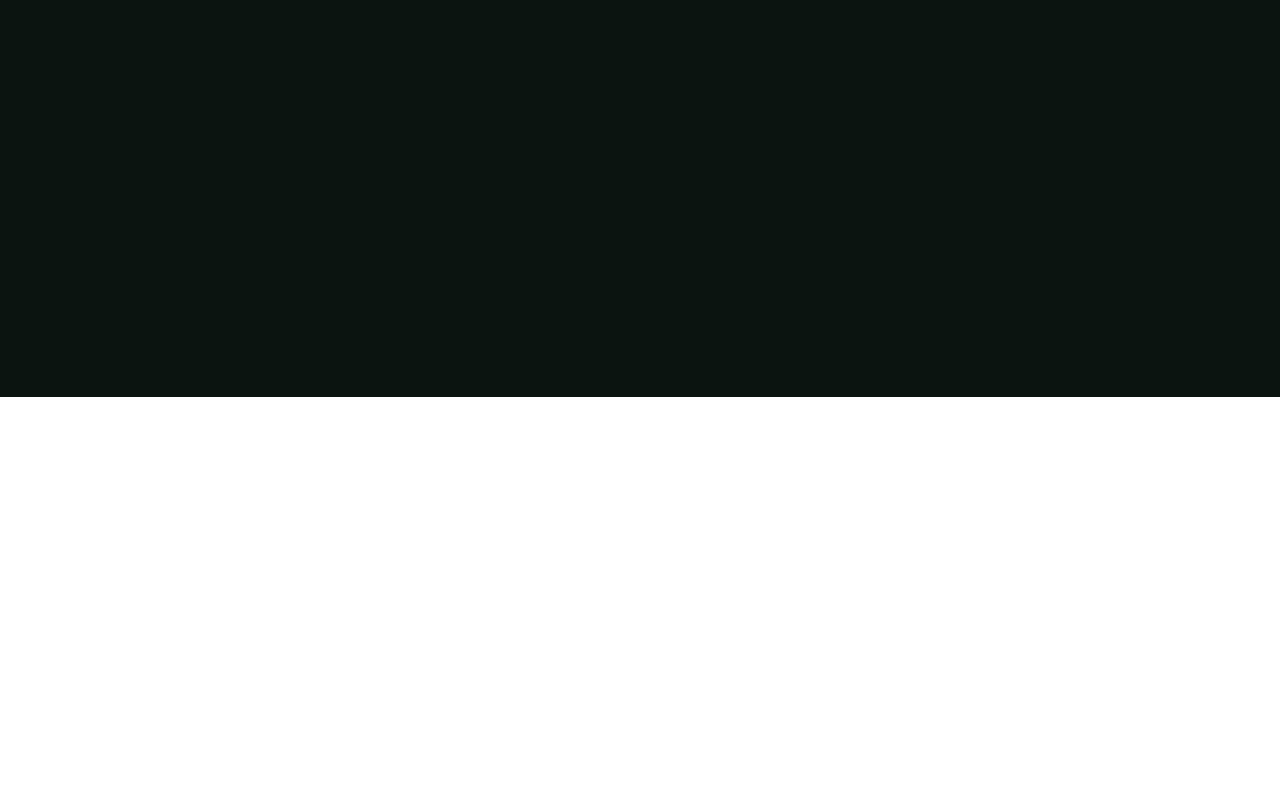
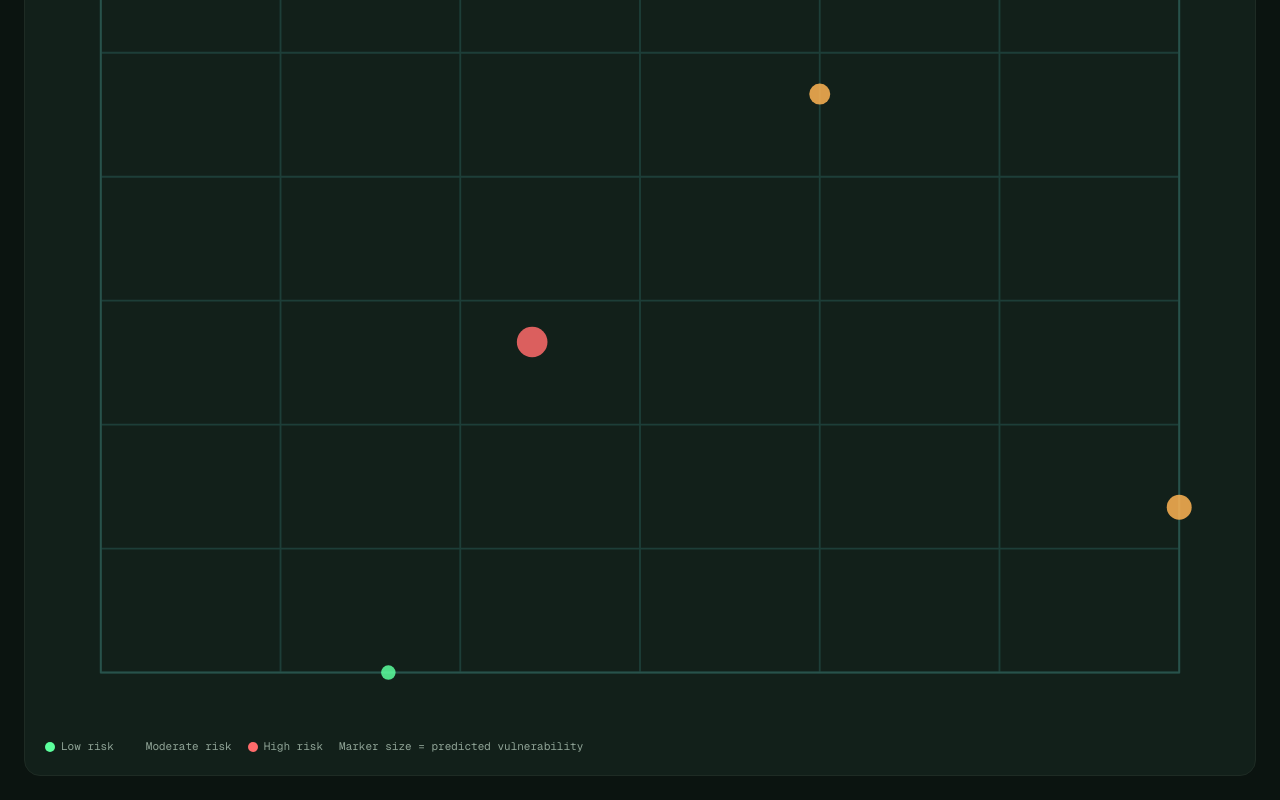
Before and after one commit to yuuhnna/AIHackathon2026_KADJA_AETHER, a Next.js app in the folder frontend/: page / in a window 1280 px wide. Shown: the part 403-1203 px from the top of the page. Before the commit the page ends 800 px from the top, so only its background shows below. Built offline with nearby package versions, Linux system fonts and the light colour scheme.

Commit message:
feat: add zone map

```diff
--- a/frontend/app/page.tsx
+++ b/frontend/app/page.tsx
@@ -1,6 +1,10 @@
+"use client";
+
+import { useState } from "react";
 import NavBar from "@/components/NavBar";
 import KpiRow from "@/components/KpiRow";
-import type { SummaryStats } from "@/lib/types";
+import ZoneMap from "@/components/ZoneMap";
+import type { SummaryStats, ZoneSummary } from "@/lib/types";
 
 const placeholderSummary: SummaryStats = {
   total_zones: 128,
@@ -9,12 +13,29 @@ const placeholderSummary: SummaryStats = {
   active_rehabilitation_count: 12,
 };
 
+const placeholderZones: ZoneSummary[] = [
+  { zone_id: "z1", lat: 10.72, lon: 122.56, vulnerability_score: 0.82, risk_class: "high" },
+  { zone_id: "z2", lat: 10.75, lon: 122.60, vulnerability_score: 0.45, risk_class: "moderate" },
+  { zone_id: "z3", lat: 10.68, lon: 122.54, vulnerability_score: 0.20, risk_class: "low" },
+  { zone_id: "z4", lat: 10.70, lon: 122.65, vulnerability_score: 0.60, risk_class: "moderate" },
+  { zone_id: "z5", lat: 10.77, lon: 122.50, vulnerability_score: 0.15, risk_class: "low" },
+];
+
 export default function Home() {
+  const [selectedZoneId, setSelectedZoneId] = useState<string | null>(null);
+
   return (
     <div className="flex min-h-screen flex-col bg-[#0B1410]">
       <NavBar />
       <main className="flex flex-1 flex-col px-6 py-6">
         <KpiRow summary={placeholderSummary} />
+        <div className="bg-bg-panel border border-line rounded-2xl p-5">
+          <ZoneMap
+            zones={placeholderZones}
+            selectedZoneId={selectedZoneId}
+            onSelect={setSelectedZoneId}
+          />
+        </div>
       </main>
     </div>
   );
--- /dev/null
+++ b/frontend/components/ZoneMap.tsx
@@ -0,0 +1,90 @@
+"use client";
+
+import type { ZoneSummary } from "@/lib/types";
+import { RISK_COLOR } from "@/lib/colors";
+
+const W = 640;
+const H = 460;
+const PAD = 30;
+
+export default function ZoneMap({
+  zones,
+  selectedZoneId,
+  onSelect,
+}: {
+  zones: ZoneSummary[];
+  selectedZoneId: string | null;
+  onSelect: (zoneId: string) => void;
+}) {
+  if (zones.length === 0) return null;
+
+  const lats = zones.map((z) => z.lat);
+  const lons = zones.map((z) => z.lon);
+  const latMin = Math.min(...lats);
+  const latMax = Math.max(...lats);
+  const lonMin = Math.min(...lons);
+  const lonMax = Math.max(...lons);
+
+  const x = (lon: number) => PAD + ((lon - lonMin) / (lonMax - lonMin)) * (W - 2 * PAD);
+  const y = (lat: number) => H - PAD - ((lat - latMin) / (latMax - latMin)) * (H - 2 * PAD);
+
+  const gridLines = Array.from({ length: 7 }, (_, i) => i);
+
+  return (
+    <div>
+      <svg viewBox={`0 0 ${W} ${H}`} className="w-full h-auto block">
+        {gridLines.map((i) => {
+          const gx = PAD + (i * (W - 2 * PAD)) / 6;
+          const gy = PAD + (i * (H - 2 * PAD)) / 6;
+          return (
+            <g key={i}>
+              <line x1={gx} y1={PAD} x2={gx} y2={H - PAD} stroke="#1D3E38" strokeWidth={1} />
+              <line x1={PAD} y1={gy} x2={W - PAD} y2={gy} stroke="#1D3E38" strokeWidth={1} />
+            </g>
+          );
+        })}
+        <rect
+          x={PAD}
+          y={PAD}
+          width={W - 2 * PAD}
+          height={H - 2 * PAD}
+          fill="none"
+          stroke="#28524B"
+        />
+        {zones.map((z) => {
+          const r = 2.5 + z.vulnerability_score * 7;
+          const isSelected = z.zone_id === selectedZoneId;
+          return (
+            <circle
+              key={z.zone_id}
+              cx={x(z.lon)}
+              cy={y(z.lat)}
+              r={r}
+              fill={RISK_COLOR[z.risk_class]}
+              opacity={isSelected ? 1 : 0.85}
+              stroke={isSelected ? "#E9F2ED" : "none"}
+              strokeWidth={isSelected ? 1.5 : 0}
+              className="cursor-pointer transition-opacity hover:opacity-100"
+              onClick={() => onSelect(z.zone_id)}
+            />
+          );
+        })}
+      </svg>
+      <div className="flex gap-4 mt-2.5 flex-wrap font-mono text-[11px] text-muted">
+        <span className="inline-flex items-center gap-1.5">
+          <span className="w-2.5 h-2.5 rounded-full inline-block bg-risk-low" />
+          Low risk
+        </span>
+        <span className="inline-flex items-center gap-1.5">
+          <span className="w-2.5 h-2.5 rounded-full inline-block bg-risk-moderate" />
+          Moderate risk
+        </span>
+        <span className="inline-flex items-center gap-1.5">
+          <span className="w-2.5 h-2.5 rounded-full inline-block bg-risk-high" />
+          High risk
+        </span>
+        <span>Marker size = predicted vulnerability</span>
+      </div>
+    </div>
+  );
+}
--- /dev/null
+++ b/frontend/lib/colors.ts
@@ -0,0 +1,7 @@
+import type { RiskClass } from "@/lib/types";
+
+export const RISK_COLOR: Record<RiskClass, string> = {
+  low: "#5CFF9D",
+  moderate: "#FFB454",
+  high: "#FF6B6B",
+};
```
Also changed, not shown: frontend/lib/types.ts (+10 -0 lines).
